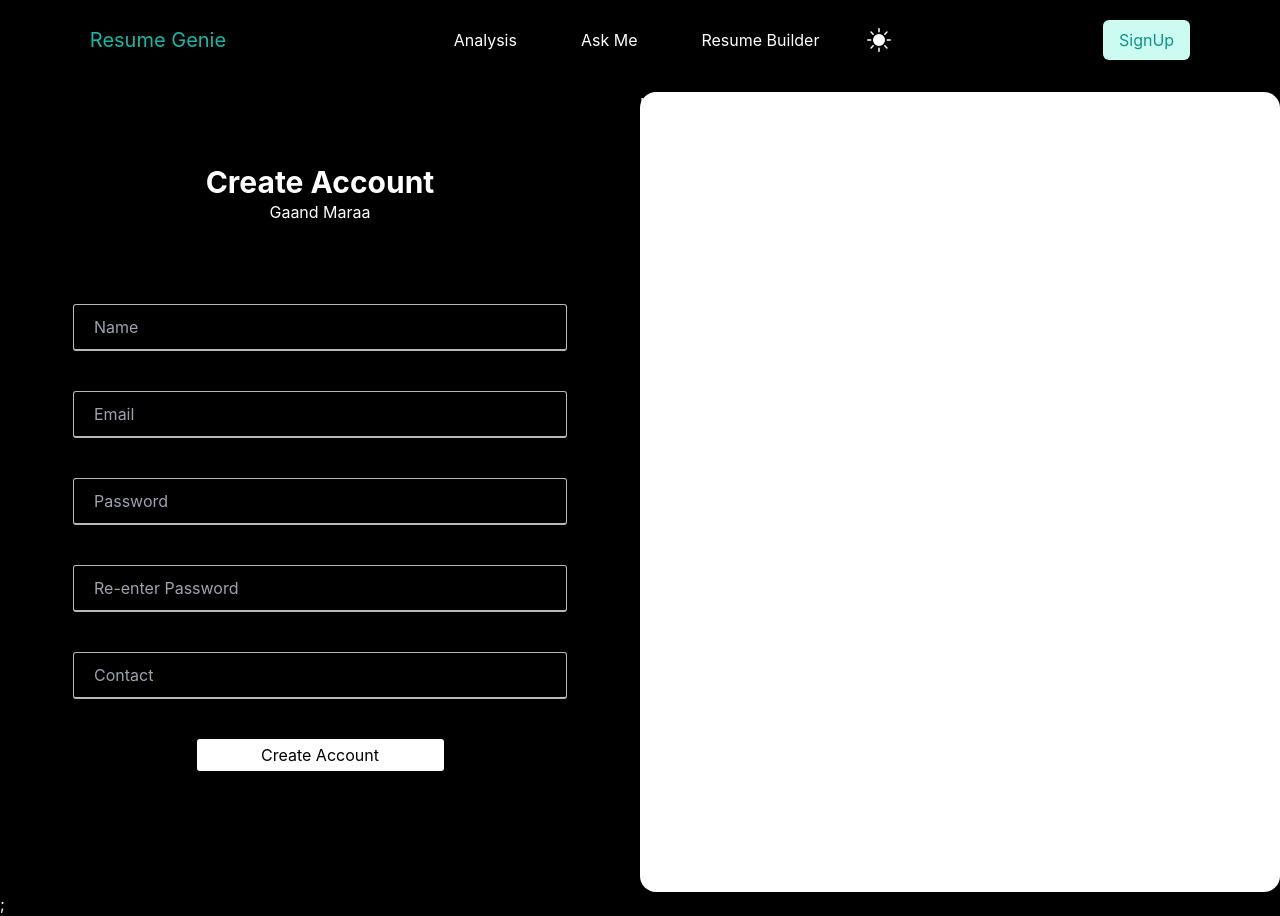
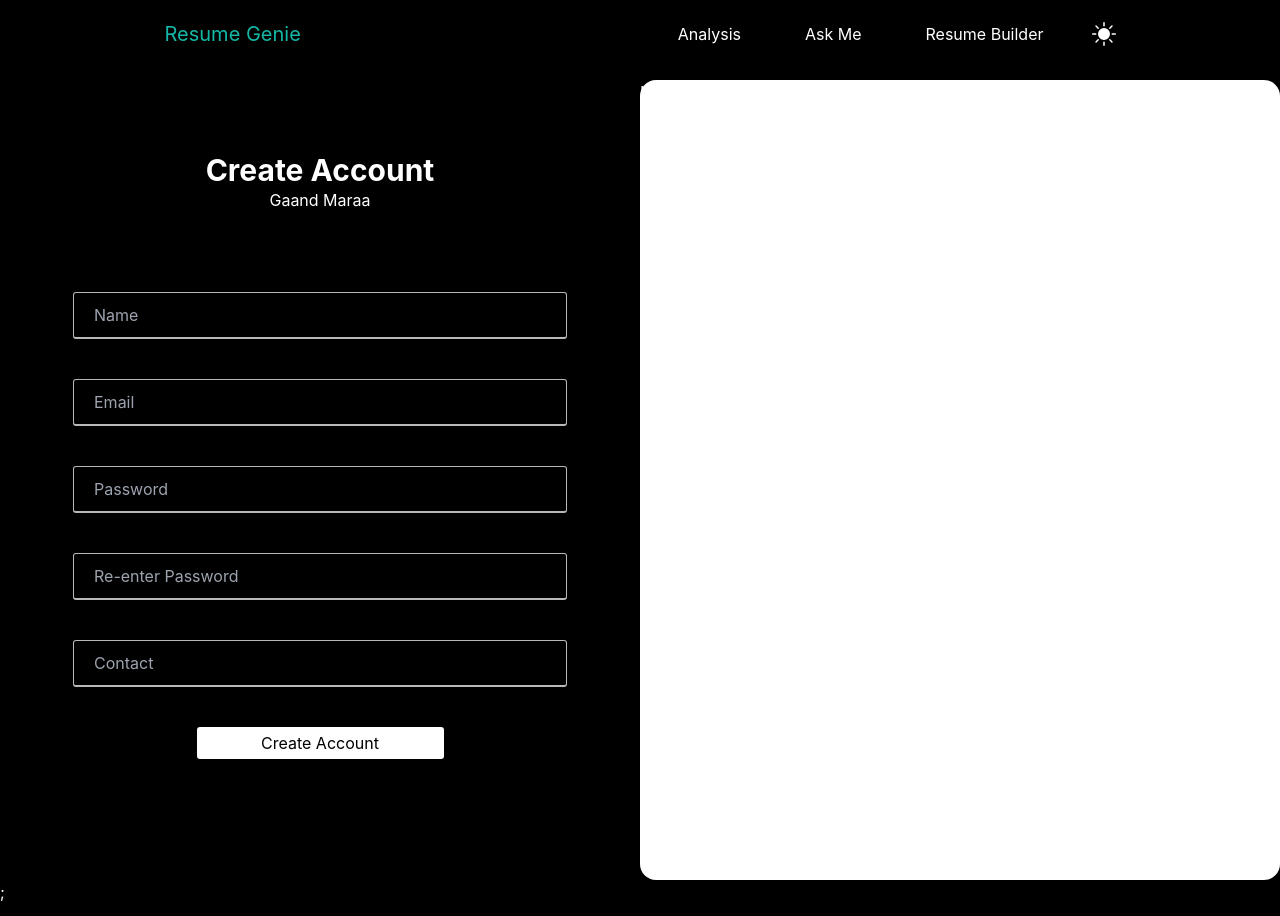
Before and after one commit to thecodermaniac/Resume-Genie, a React (Create React App) app in the folder client/: page /signin in a window 1280 px wide. Built offline with nearby package versions, Linux system fonts and the light colour scheme.

Commit message:
Hackathon done

```diff
--- a/client/src/components/Navbar.jsx
+++ b/client/src/components/Navbar.jsx
@@ -82,18 +82,7 @@ export default function Navbar(props) {
             )}
           </li>
         </ul>
-        <div>
-          <Link
-            to={"signin"}
-            className={` hidden md:flex items-center text-[0.8rem] md:text-base   ${
-              props.darkMode
-                ? "bg-teal-100 text-teal-600"
-                : "bg-teal-700 text-teal-100"
-            } px-4 py-2 border-none rounded-md ml-4 md:ml-8`}
-          >
-            SignUp
-          </Link>
-        </div>
+        {/* <div></div> */}
         {toggleHamburger ? (
           <VscListFlat
             data-collapse-toggle="navbar-default"
@@ -148,14 +137,14 @@ export default function Navbar(props) {
             </Link>
           </li>
 
-          <Link
+          {/* <Link
             to={"/signin"}
             // className="  flex items-center text-[0.8rem] md:text-base text-teal-600 bg-teal-100 px-4 py-2 border-none rounded-md ml-4 md:ml-8"
             className="block py-2 pl-3 pr-4 mb-5 rounded  bg-teal-100 text-teal-600"
             onClick={toggleExpanded}
           >
             SignUp
-          </Link>
+          </Link> */}
         </ul>
       </div>
       {/* mobile nav end */}
--- a/client/src/pages/Signin.jsx
+++ b/client/src/pages/Signin.jsx
@@ -4,7 +4,7 @@ import LoginForm from "../components/LoginForm";
 function Signin({ darkMode }) {
   return (
     <div className="flex justify-around">
-      <aside className="w-1/2  h-screen">
+      <aside className="w-1/2 bg-black h-screen">
         <LoginForm darkMode={darkMode} />
       </aside>
       <aside className="w-1/2 bg-white h-screen rounded-2xl hidden md:flex">
```
